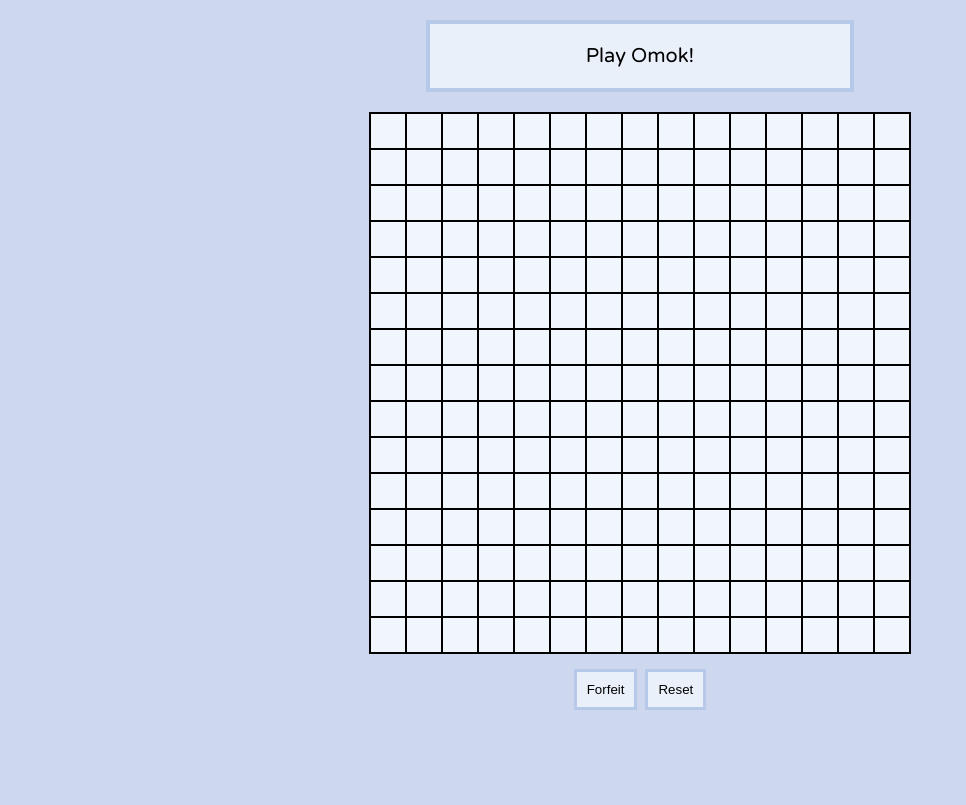
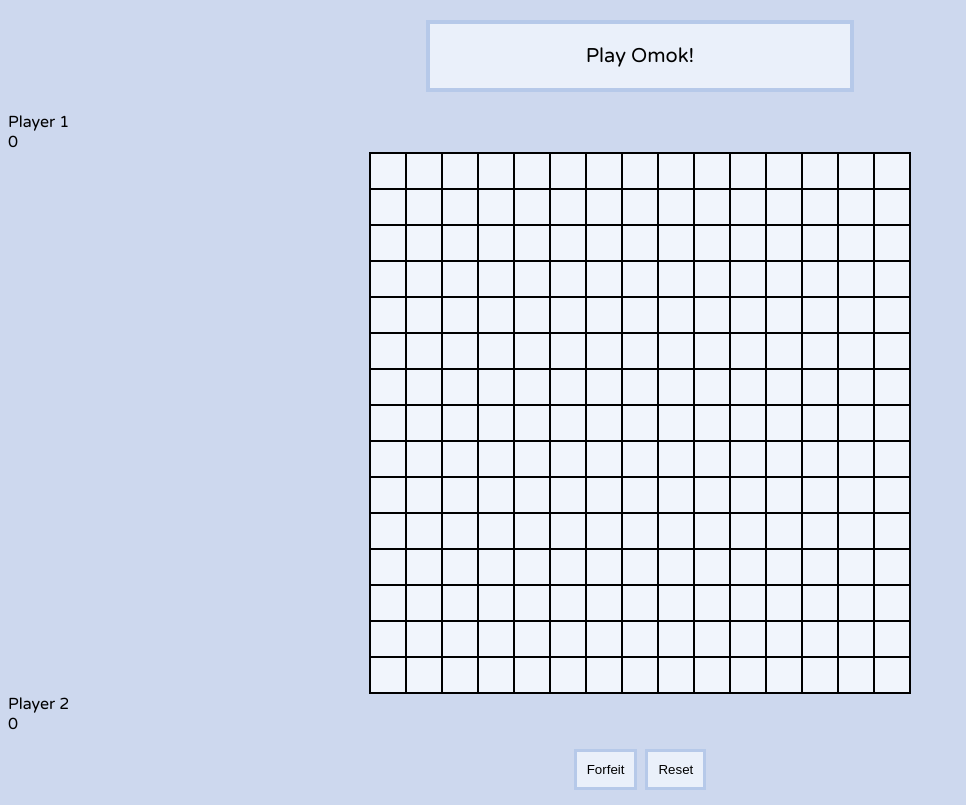
Before and after one commit to tru0073/Omok, a plain HTML site: page index.html in a window 1280 px wide. Shown: the whole page, without its empty margins (0-966 px from the left). Drawn offline with Linux system fonts and the light colour scheme.

Commit message:
Added scoreboard on sides

```diff
--- a/index.html
+++ b/index.html
@@ -13,6 +13,11 @@
 <body>
     <main>
         <div class="message-board" id="top">Play Omok!</div>
+        <div class="game">
+            <div class="scoreboard" id="player1-score">
+                Player 1
+                <div class="card">0</div>
+            </div>
             <div class="gameboard">
                 <div class="field" data-index="0"></div>
                 <div class="field" data-index="1"></div>
@@ -240,6 +245,11 @@
                 <div class="field" data-index="223"></div>
                 <div class="field" data-index="224"></div>
             </div>
+            <div class="scoreboard" id="player2-score">
+                Player 2
+                <div class="card">0</div>
+            </div>
+        </div>
         <div class="options">
             <button id="forfeit-button">Forfeit</button>
             <button id="reset-button">Reset</button>
```
Lines whose indentation alone changed are shown as unchanged.
